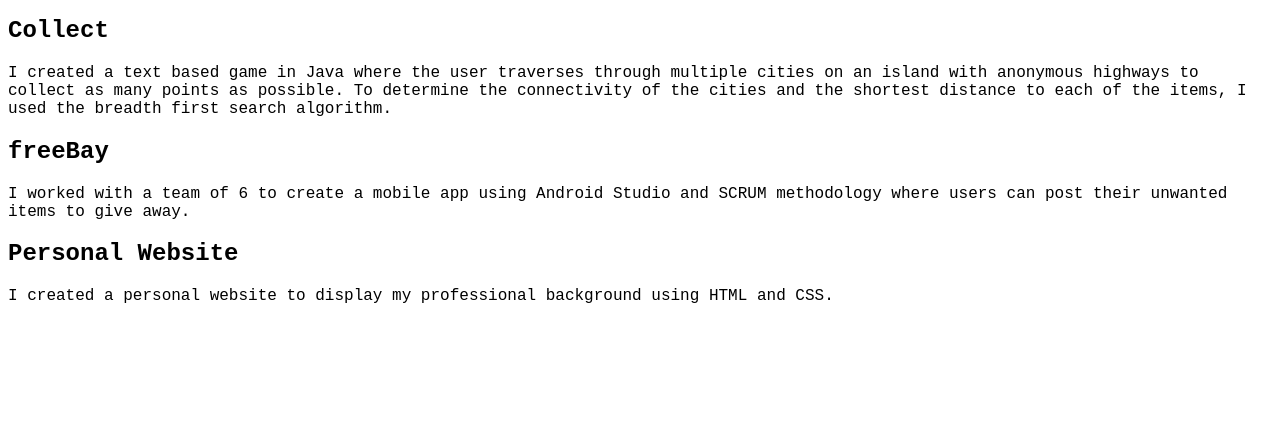
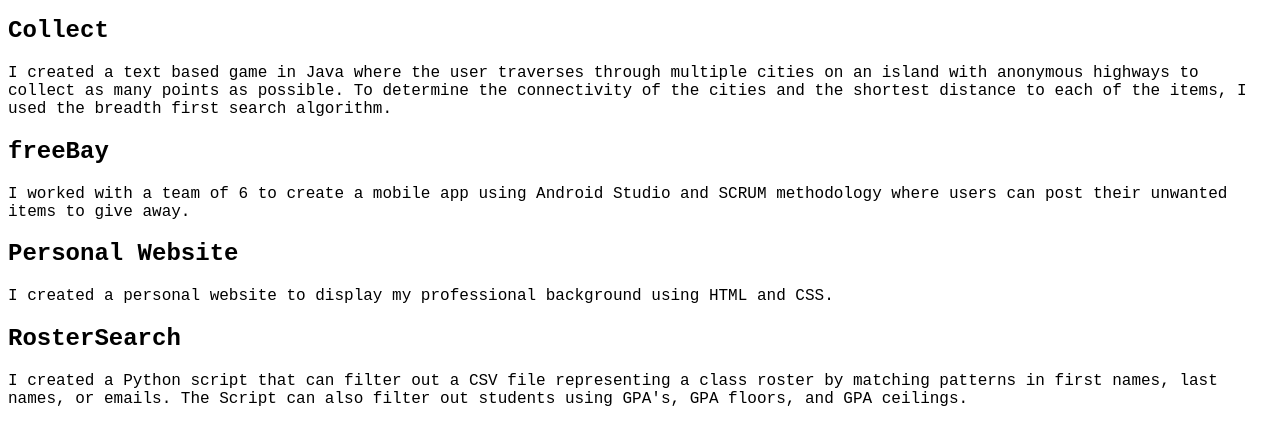
Before and after one commit to dabhoang/dabhoang.github.io, a plain HTML site: page projects.html in a window 1280 px wide. Shown: the part 251-696 px from the top of the page. Drawn offline with Linux system fonts and the light colour scheme.

Commit message:
added a new project

```diff
--- a/projects.html
+++ b/projects.html
@@ -25,3 +25,5 @@
 	<p>I worked with a team of 6 to create a mobile app using Android Studio and SCRUM methodology where users can post their unwanted items to give away.</p>
 <h2>Personal Website</h2>
 	<p>I created a personal website to display my professional background using HTML and CSS.</p>
+<h2>RosterSearch</h2>
+	<p>I created a Python script that can filter out a CSV file representing a class roster by matching patterns in first names, last names, or emails. The Script can also filter out students using GPA's, GPA floors, and GPA ceilings.</p>
```
